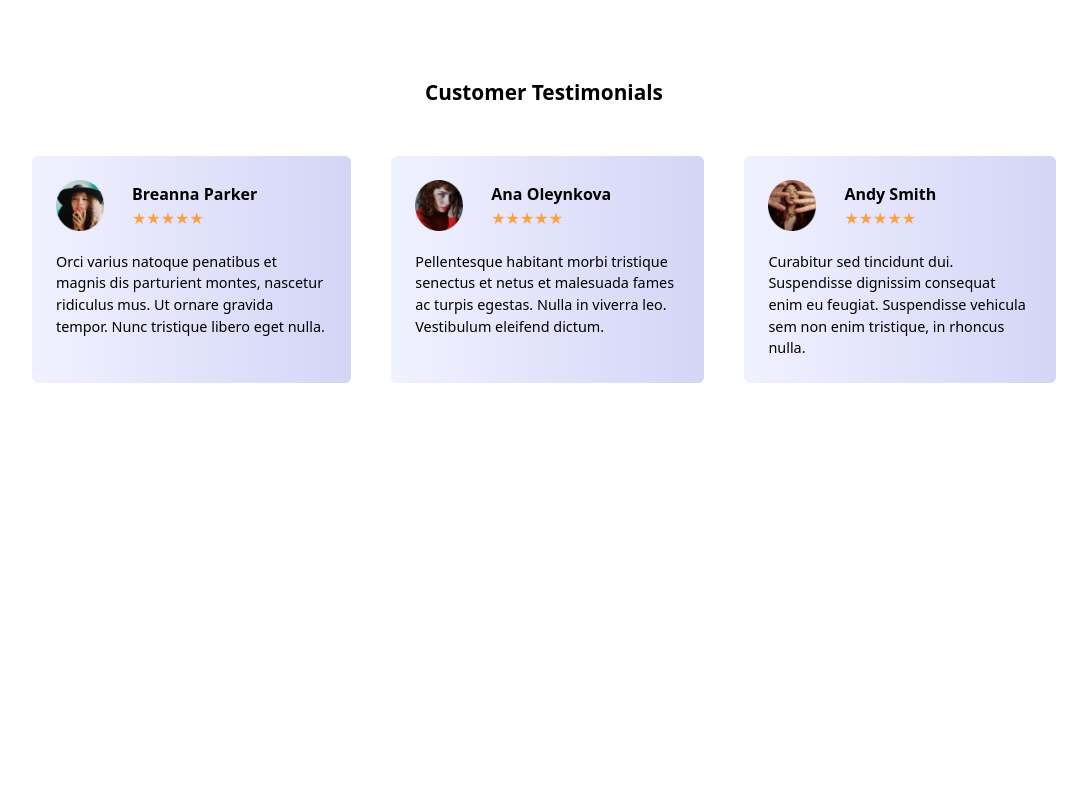
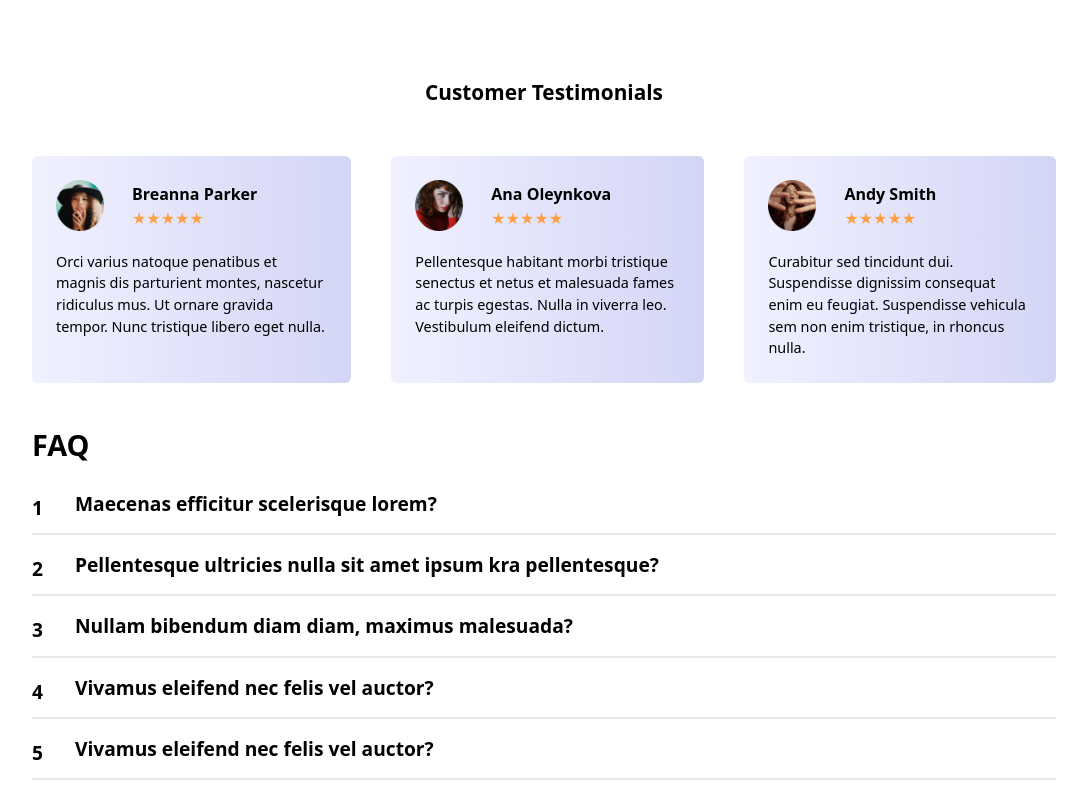
Before and after one commit to solawaleayomide/Finsweet, a React (Create React App) app: page / in a window 1280 px wide. Shown: the part 3068-3868 px from the top of the page, without its empty margins (96-1183 px from the left). Before the commit the page ends 3491 px from the top, so only its background shows below. Built offline with nearby package versions, Linux system fonts and the light colour scheme.

Commit message:
finsweet

```diff
--- /dev/null
+++ b/src/components/Data3.js
@@ -0,0 +1,34 @@
+const faq = [
+  {
+    id: 1,
+    question: "Maecenas efficitur scelerisque lorem?",
+    answer:
+      "Nillam bibendum diam diam, maximus malesuada tortor volutpat sit amet. Curabitur volutpat feugiat tellus, sit amet faucibus massa vulputate lobortis. Vestibulum malesuada ex dolor,",
+  },
+  {
+    id: 2,
+    question: "Pellentesque ultricies nulla sit amet ipsum kra pellentesque?",
+    answer:
+      "Nillam bibendum diam diam, maximus malesuada tortor volutpat sit amet. Curabitur volutpat feugiat tellus, sit amet faucibus massa vulputate lobortis. Vestibulum malesuada ex dolor,",
+  },
+  {
+    id: 3,
+    question: "Nullam bibendum diam diam, maximus malesuada?",
+    answer:
+      "Nillam bibendum diam diam, maximus malesuada tortor volutpat sit amet. Curabitur volutpat feugiat tellus, sit amet faucibus massa vulputate lobortis. Vestibulum malesuada ex dolor,",
+  },
+  {
+    id: 4,
+    question: "Vivamus eleifend nec felis vel auctor?",
+    answer:
+      "Nillam bibendum diam diam, maximus malesuada tortor volutpat sit amet. Curabitur volutpat feugiat tellus, sit amet faucibus massa vulputate lobortis. Vestibulum malesuada ex dolor,",
+  },
+  {
+    id: 5,
+    question: "Vivamus eleifend nec felis vel auctor?",
+    answer:
+      "Nillam bibendum diam diam, maximus malesuada tortor volutpat sit amet. Curabitur volutpat feugiat tellus, sit amet faucibus massa vulputate lobortis. Vestibulum malesuada ex dolor,",
+  },
+];
+
+export default faq;
--- /dev/null
+++ b/src/components/Faq.js
@@ -0,0 +1,42 @@
+import React, { useState } from "react";
+import datas from "../components/Data3";
+
+function Faq() {
+  const [activeId, setActiveId] = useState(null);
+
+  const toggleAns = (id) => {
+    setActiveId((prev) => (prev === id ? null : id));
+  };
+
+  return (
+    <div>
+      <h2 className="font-bold text-[1.8rem] mb-7">FAQ</h2>
+
+      <div>
+        {datas.map((data) => {
+          return (
+            <div
+              className="flex gap-8 border-b-2 mb-5"
+              onClick={() => toggleAns(data.id)}
+            >
+              <span className="font-bold text-[1.2rem]">{data.id}</span>
+
+              <div>
+                <h2 className="font-semibold text-[1.2rem] mb-5 leading-none">
+                  {data.question}
+                </h2>
+                {activeId === data.id && (
+                  <p className="mb-7 text-[0.9rem] text-[#5B5B5B]">
+                    {data.answer}
+                  </p>
+                )}
+              </div>
+            </div>
+          );
+        })}
+      </div>
+    </div>
+  );
+}
+
+export default Faq;
--- a/src/pages/Home.js
+++ b/src/pages/Home.js
@@ -5,6 +5,7 @@ import Why from "../sections/Why";
 import Image from "../sections/image";
 import Features from "../sections/Features";
 import Testimonial from "../sections/Testimonial";
+import Faqs from "../sections/Faqs";
 
 function Home() {
   return (
@@ -15,6 +16,7 @@ function Home() {
       <Image />
       <Features />
       <Testimonial />
+      <Faqs />
     </div>
   );
 }
--- /dev/null
+++ b/src/sections/Faqs.js
@@ -0,0 +1,12 @@
+import React from "react";
+import Faq from "../components/Faq";
+
+function Faqs() {
+  return (
+    <div className="px-[10%]">
+      <Faq />
+    </div>
+  );
+}
+
+export default Faqs;
```
